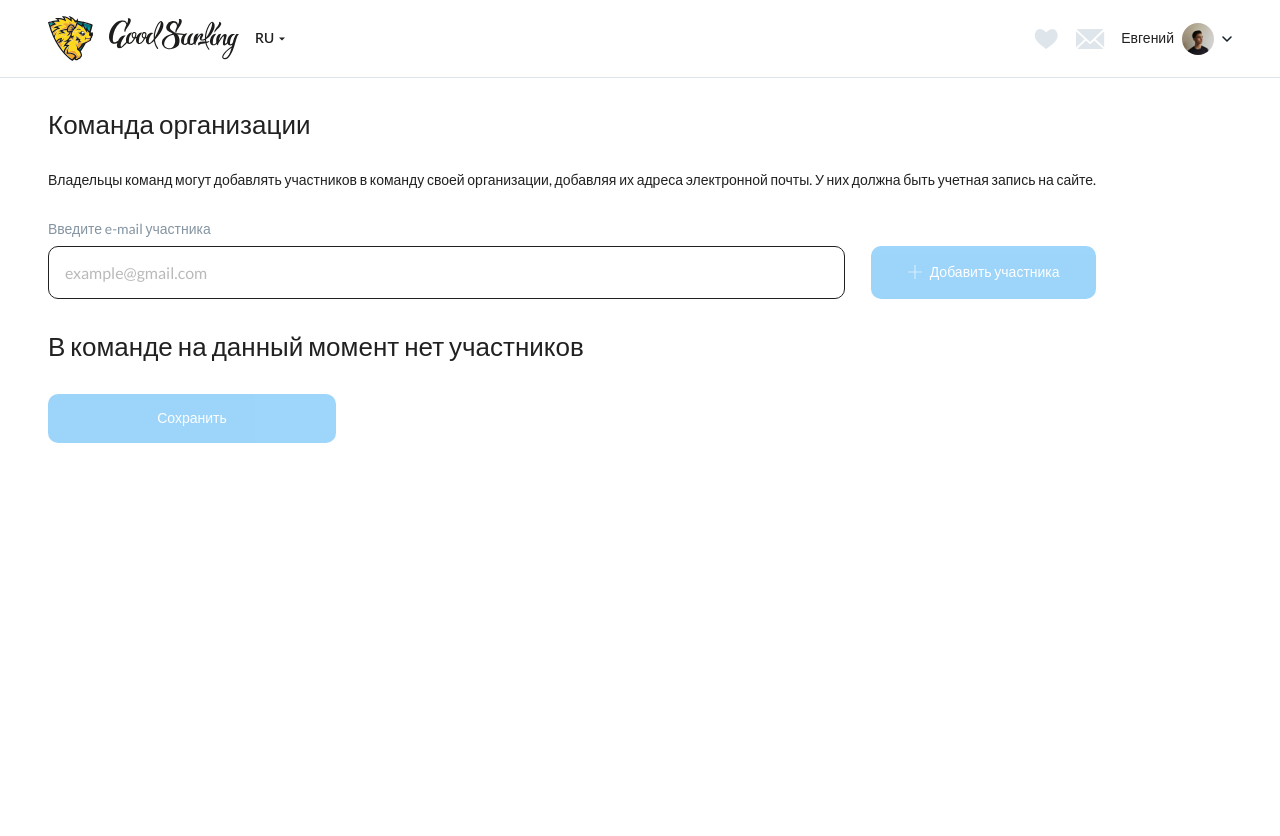
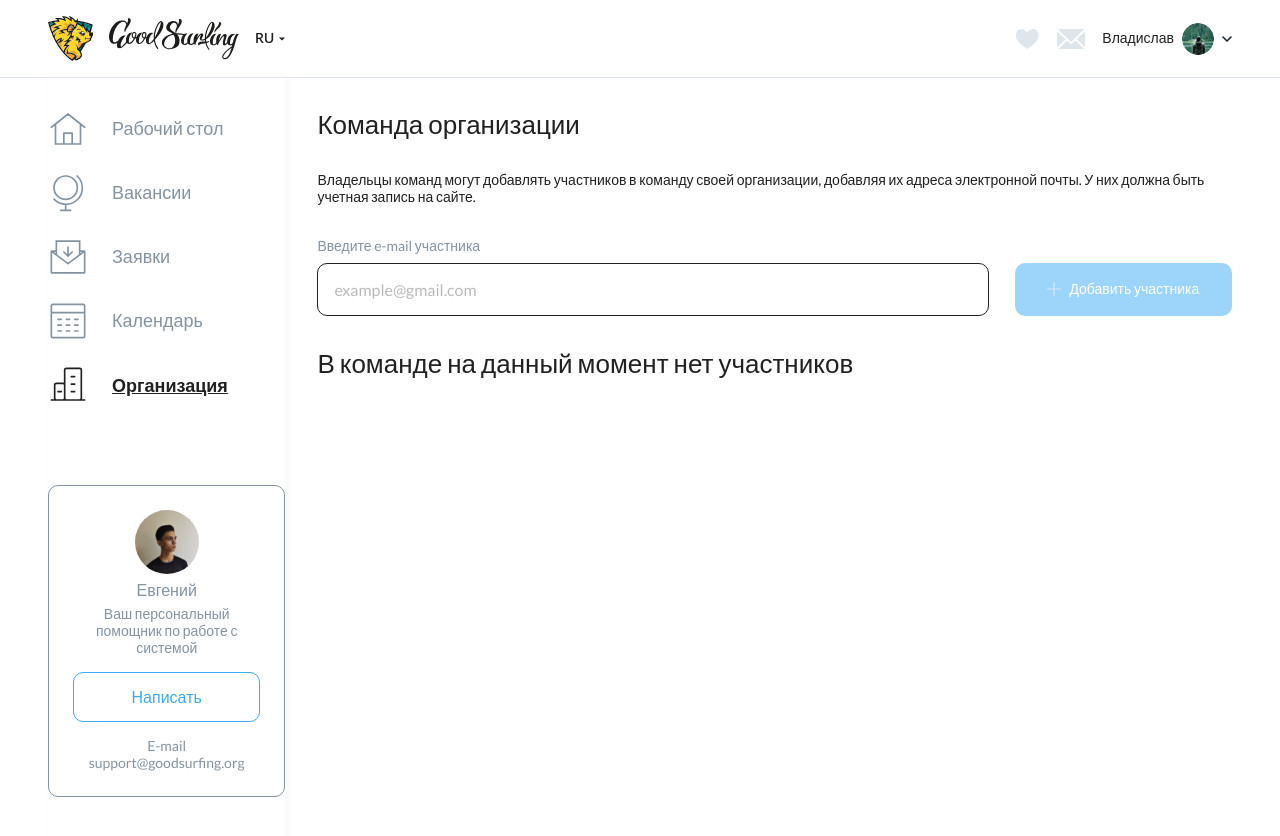
Before and after one commit to TULENp/TeamOrganizationGS, a React (Vite) app: page / in a window 1280 px wide. Shown: the top 836 px of the page. Before the commit the page ends 800 px from the top, so only its background shows below. Built offline with nearby package versions, Linux system fonts and the light colour scheme.

Commit message:
Add aside, supportCard, change avatar. Fix styles

```diff
--- /dev/null
+++ b/src/components/AsideNav/AsideNav.module.css
@@ -0,0 +1,36 @@
+.container {
+    display: flex;
+    flex-direction: column;
+    row-gap: 1.5rem;
+}
+
+aside {
+    display: flex;
+    flex-direction: column;
+    box-shadow: 3px 0px 8px 0px rgba(0, 0, 0, 0.03);
+    padding-block: 2rem;
+    width: 17rem;
+    min-width: 13rem;
+    height: 100vh;
+    gap: 5rem;
+}
+
+.title {
+    color: var(--textSecondary);
+    font-size: 18px;
+    font-style: normal;
+    font-weight: 400;
+    line-height: 120%;
+    text-align: left;
+}
+
+.selectedTitle {
+    color: var(--text);
+    text-decoration-line: underline;
+}
+
+.navItem {
+    display: flex;
+    column-gap: 1.5rem;
+    align-items: center;
+}
--- /dev/null
+++ b/src/components/AsideNav/AsideNav.tsx
@@ -0,0 +1,46 @@
+import asideStyles from './AsideNav.module.css';
+import {
+    IconCalendar,
+    IconHome,
+    IconHost,
+    IconOffers,
+    IconRequest,
+} from '../../constants/images';
+import { SupportCard } from '../SupportCard';
+
+//*Display Aside navigation panel
+export function AsideNav() {
+    return (
+        <aside>
+            <div className={asideStyles.container}>
+                <div className={asideStyles.navItem}>
+                    <img src={IconHome} alt='Рабочий стол' />
+                    <h2 className={asideStyles.title}>Рабочий стол</h2>
+                </div>
+                <div className={asideStyles.navItem}>
+                    <img src={IconOffers} alt='Вакансии' />
+                    <h2 className={asideStyles.title}>Вакансии</h2>
+                </div>
+                <div className={asideStyles.navItem}>
+                    <img src={IconRequest} alt='Заявки' />
+                    <h2 className={asideStyles.title}>Заявки</h2>
+                </div>
+                <div className={asideStyles.navItem}>
+                    <img src={IconCalendar} alt='Календарь' />
+                    <h2 className={asideStyles.title}>Календарь</h2>
+                </div>
+                <div className={asideStyles.navItem}>
+                    <img src={IconHost} alt='Организация' />
+                    <h2
+                        className={
+                            (asideStyles.title, asideStyles.selectedTitle)
+                        }
+                    >
+                        Организация
+                    </h2>
+                </div>
+            </div>
+            <SupportCard />
+        </aside>
+    );
+}
--- /dev/null
+++ b/src/components/AsideNav/index.ts
@@ -0,0 +1 @@
+export { AsideNav } from './AsideNav.tsx';
--- a/src/components/Header/Header.tsx
+++ b/src/components/Header/Header.tsx
@@ -5,7 +5,7 @@ import {
     IconLanguage,
     IconLogo,
     IconMessage,
-    ImgAvatar,
+    ImgUserPic,
 } from '../../constants/images';
 import styles from './Header.module.css';
 
@@ -23,10 +23,10 @@ export function Header() {
                 <img src={IconFavorite} alt='favorite' />
                 <img src={IconMessage} alt='message' />
                 <div className={styles.profile}>
-                    <h4>Евгений</h4>
+                    <h4>Владислав</h4>
                     <img
                         className={styles.avatar}
-                        src={ImgAvatar}
+                        src={ImgUserPic}
                         alt='avatar'
                     />
                     <img src={IconArrow} alt='arrow' />
--- /dev/null
+++ b/src/components/SupportCard/SupportCard.module.css
@@ -0,0 +1,34 @@
+.avatar {
+    width: 4rem;
+    height: 4rem;
+    border-radius: 100%;
+}
+
+.container {
+    display: flex;
+    justify-content: center;
+    align-items: center;
+    flex-direction: column;
+    gap: 0.5rem;
+    padding: 1.5rem;
+    border-radius: 10px;
+    border: 1px solid var(--textSecondary);
+    text-align: center;
+}
+
+.button {
+    gap: 0.5rem;
+    margin-block: 0.5rem;
+    border-radius: 10px;
+    border: 1px solid var(--bg-accent, #3DABF7);
+    align-self: stretch;
+    padding: 1rem;
+}
+
+.buttonText {
+    color: var(--text-accent, #3DABF7);
+}
+
+.info {
+    color: var(--textSecondary);
+}
--- /dev/null
+++ b/src/components/SupportCard/SupportCard.tsx
@@ -0,0 +1,19 @@
+import cardStyles from './SupportCard.module.css';
+import { ImgAvatar } from '../../constants/images';
+
+//*Display card with tech support
+export function SupportCard() {
+    return (
+        <article className={cardStyles.container}>
+            <img className={cardStyles.avatar} src={ImgAvatar} alt='аватар' />
+            <h3 className={cardStyles.info}>Евгений</h3>
+            <h4 className={cardStyles.info}>
+                Ваш персональный помощник по работе с системой
+            </h4>
+            <a href='http://t.me/TULENp' target='_blank' className={cardStyles.button}>
+                <h3 className={cardStyles.buttonText}>Написать</h3>
+            </a>
+            <h4 className={cardStyles.info}>E-mail support@goodsurfing.org</h4>
+        </article>
+    );
+}
--- /dev/null
+++ b/src/components/SupportCard/index.ts
@@ -0,0 +1 @@
+export { SupportCard } from './SupportCard';
--- a/src/components/UserCard/UserCard.tsx
+++ b/src/components/UserCard/UserCard.tsx
@@ -1,6 +1,6 @@
 import cardStyles from './UserCard.module.css';
 import { TUser } from '../../types';
-import { IconCross } from '../../constants/images';
+import { IconCross, ImgUserPic } from '../../constants/images';
 
 interface UserCardProps {
     user: TUser;
@@ -17,7 +17,7 @@ export function UserCard({ user, onClick, inTeam }: UserCardProps) {
                 <img
                     className={cardStyles.avatar}
                     // hardcode
-                    src='/public/favicon.svg'
+                    src={ImgUserPic}
                     alt='avatar'
                 />
                 {/* info */}
--- a/src/constants/images.ts
+++ b/src/constants/images.ts
@@ -6,10 +6,12 @@ export const IconArrow = '/src/assets/arrow.svg';
 export const IconFavorite = '/src/assets/favorite.svg';
 export const IconLanguage = '/src/assets/language.svg';
 export const IconMessage = '/src/assets/message.svg';
-export const ImgAvatar = '/src/assets/avatar.jpg';
 export const IconHome = '/src/assets/home.svg';
 export const IconCalendar = '/src/assets/calendar.svg';
 export const IconOffers = '/src/assets/offers.svg';
 export const IconHost = '/src/assets/host.svg';
 export const IconRequest = '/src/assets/requests.svg';
 export const IconOpenClose = '/src/assets/open-close button.svg';
+
+export const ImgAvatar = '/src/assets/avatar.jpg';
+export const ImgUserPic = '/src/assets/userPic.png';
--- a/src/pages/MainPage/MainPage.module.css
+++ b/src/pages/MainPage/MainPage.module.css
@@ -17,17 +17,16 @@
     column-gap: 2rem;
 }
 
-.scrollResults {
+.searchResultsContainer {
     border-radius: 10px;
     border: 1px solid var(--text);
     padding: 1rem;
-    width: auto;
 }
 
 .searchResults {
     max-height: 12rem;
-    display: flex;
-    flex-wrap: wrap;
+    display: grid;
+    grid-template-columns: repeat(auto-fill, minmax(15rem, 1fr));
     gap: 1rem;
     overflow-y: scroll;
 
@@ -40,6 +39,7 @@
     /* Chrome, Safari */
     &::-webkit-scrollbar {
         width: 8px;
+        height: 8px;
     }
 
     &::-webkit-scrollbar-thumb {
--- a/src/pages/MainPage/MainPage.tsx
+++ b/src/pages/MainPage/MainPage.tsx
@@ -5,6 +5,7 @@ import { GetUsers } from '../../services/requests';
 import { UserCard } from '../../components/UserCard';
 import { EMAIL_REGEX } from '../../constants';
 import { IconPlus } from '../../constants/images';
+import { AsideNav } from '../../components/AsideNav';
 
 //* Display main page with search bar, found users, team members
 export function MainPage() {
@@ -61,8 +62,8 @@ export function MainPage() {
         }
     }
 
-    // Remove a user from the team by filtering out their ID
     function removeUser(id: number) {
+        // Remove a user from the team by filtering out their ID
         setTeam((prev) => prev.filter((user) => user.id !== id));
     }
 
@@ -72,6 +73,7 @@ export function MainPage() {
 
     return (
         <div className={mainStyles.pageContainer}>
+            <AsideNav />
             <div className={mainStyles.container}>
                 <h1>Команда организации</h1>
                 <h4>
@@ -111,7 +113,7 @@ export function MainPage() {
                     searchValue &&
                     (searchUsers.length ? (
                         // List of found users
-                        <section className={mainStyles.scrollResults}>
+                        <section className={mainStyles.searchResultsContainer}>
                             <div className={mainStyles.searchResults}>
                                 {searchUsers.map((user) => (
                                     <div
@@ -146,13 +148,11 @@ export function MainPage() {
                     <h1>В команде на данный момент нет участников</h1>
                 )}
                 {/* Save team button */}
-                <button
-                    className={mainStyles.button}
-                    onClick={saveTeam}
-                    disabled={team.length === 0}
-                >
-                    <h4 className={mainStyles.buttonText}>Сохранить</h4>
-                </button>
+                {team.length !== 0 && (
+                    <button className={mainStyles.button} onClick={saveTeam}>
+                        <h4 className={mainStyles.buttonText}>Сохранить</h4>
+                    </button>
+                )}
             </div>
         </div>
     );
```
Also changed, not shown: src/assets/userPic.png (added).
